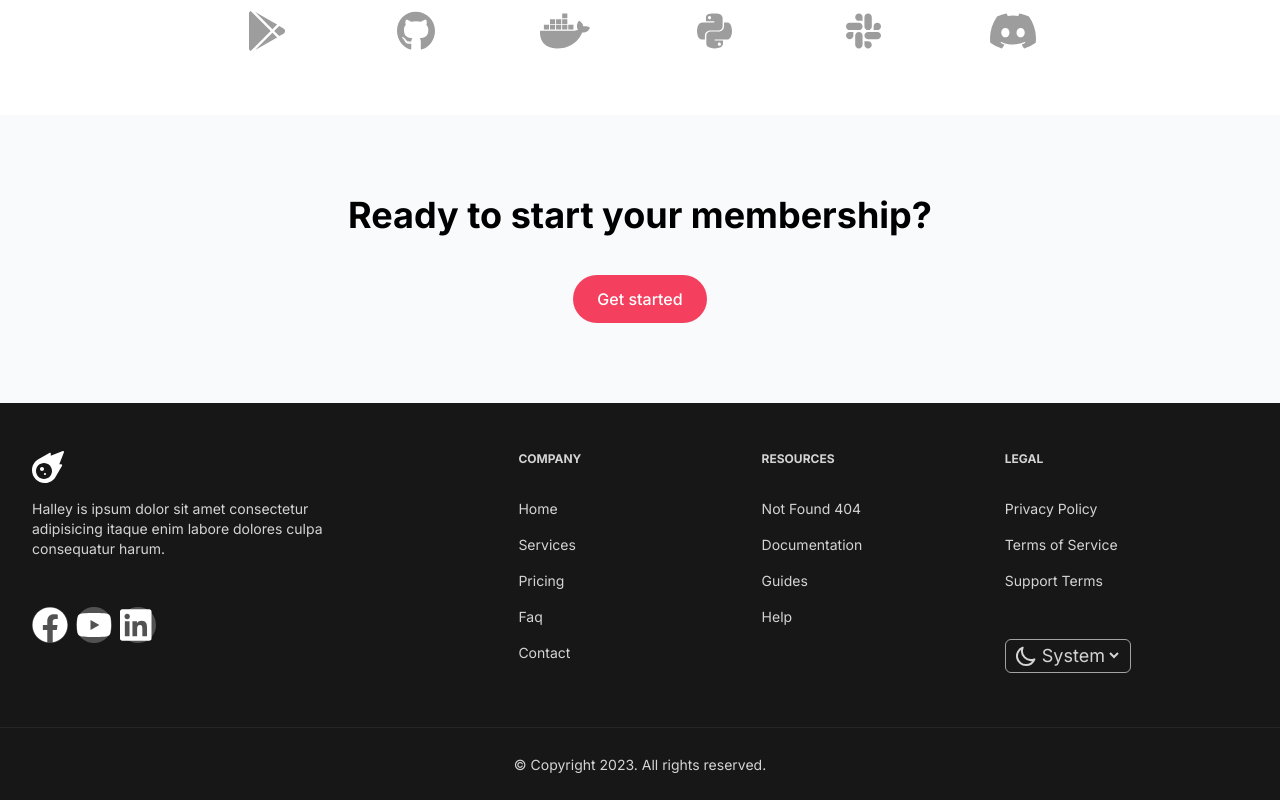
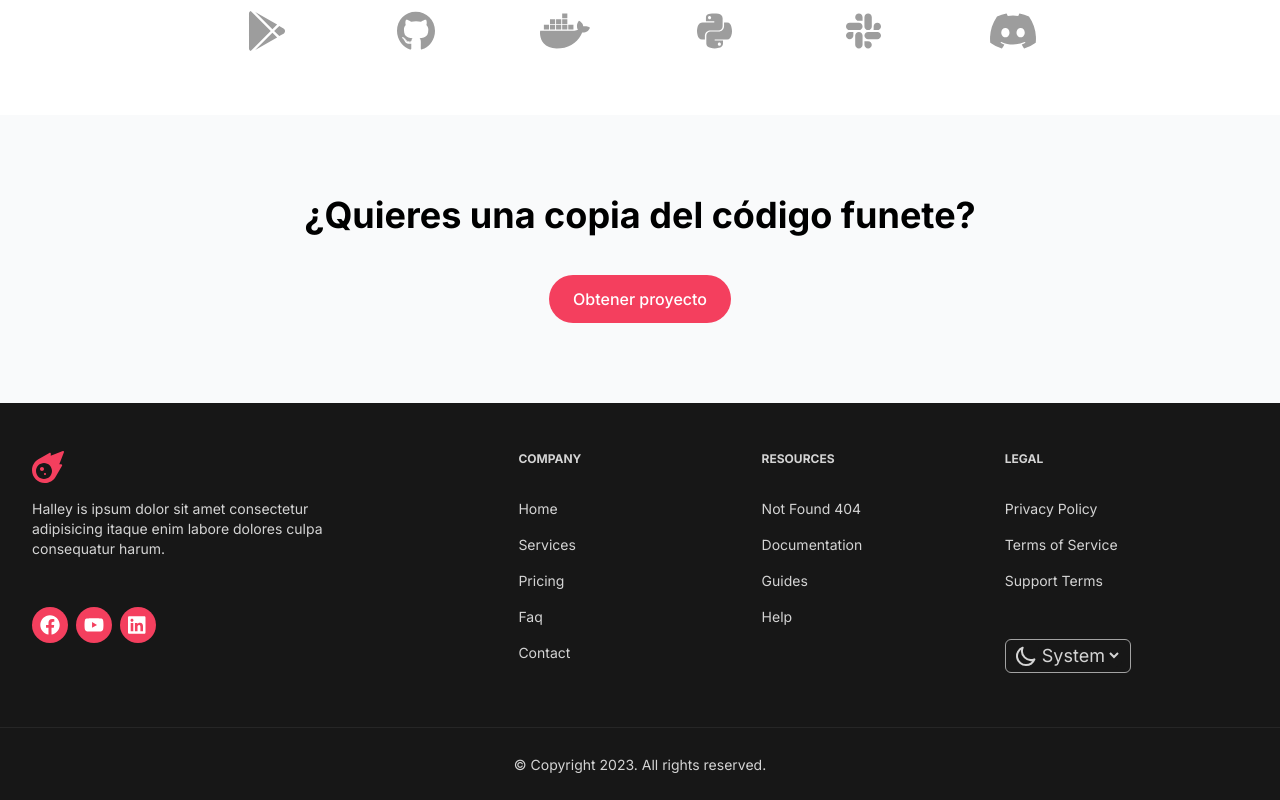
Before and after one commit to tomiidev/bambuy, a Next.js app: page / in a window 1280 px wide. Shown: the part 5553-6353 px from the top of the page. Built offline with nearby package versions, Linux system fonts and the light colour scheme; no server answers.

Commit message:
correccion de iconos footer y  button menu movile

```diff
--- a/src/components/Footer.tsx
+++ b/src/components/Footer.tsx
@@ -72,7 +72,7 @@ export default function Footer() {
           <Link href="/">
             <Image
               className="h-8 w-auto"
-              src="/images/logos/logo-white.svg"
+              src="/images/logos/logo-rose.svg"
               alt="Logo Your Company"
               width={150}
               height={150}
@@ -89,7 +89,7 @@ export default function Footer() {
           <div className="flex gap-2 pt-6 sm:pt-6 md:pt-6 lg:pt-12 max-w-[300px]">
             {social.map((red) => (
               <Link key={red.name} href={red.href} target="_blank">
-                <div className="w-9 h-9 text-white bg-neutral-600 hover:opacity-75 rounded-full flex items-center justify-center">
+                <div className="w-9 h-9 p-2 text-white bg-rose-500 hover:opacity-75 rounded-full flex items-center justify-center">
                   {red.icon}
                 </div>
               </Link>
--- a/src/components/Navbar.tsx
+++ b/src/components/Navbar.tsx
@@ -67,6 +67,7 @@ export default function Navbar() {
                   <Link
                     href="https://github.com/humberni/halley"
                     target="_blank"
+                    className="hidden sm:block"
                   >
                     <button className="bg-neutral-900 dark:bg-white text-white dark:text-neutral-900 px-4 p-2 text-base font-medium dark:hover:bg-rose-500 hover:bg-rose-500 hover:text-white dark:hover:text-white rounded-full">
                       GitHub Code
@@ -108,6 +109,11 @@ export default function Navbar() {
                   {item.name}
                 </Disclosure.Button>
               ))}
+              <Link href="https://github.com/humberni/halley" target="_blank">
+                <button className="mt-12 bg-rose-500 text-white px-4 p-3 font-medium rounded-full w-full">
+                  GitHub Code
+                </button>
+              </Link>
             </div>
           </Disclosure.Panel>
         </>
--- a/src/components/Prefooter.tsx
+++ b/src/components/Prefooter.tsx
@@ -2,20 +2,20 @@ import Link from "next/link";
 
 export default function Prefooter() {
   return (
-
     <div className="bg-gray-50 dark:bg-neutral-800">
       <div className="mx-auto max-w-7xl px-2 sm:px-6 lg:px-8 pt-20 pb-10">
-                <h1 className="text-4xl font-bold text-center">Ready to start your membership?</h1>
+        <h1 className="text-4xl font-bold text-center">
+          ¿Quieres una copia del código funete?
+        </h1>
       </div>
 
       <div className="text-center pb-20">
-                <Link href="#">
+        <Link href="https://github.com/humberni/halley" target="_blank">
           <button className="bg-rose-500 text-white rounded-full px-6 p-3 font-medium">
-                        Get started
+            Obtener proyecto
           </button>
         </Link>
       </div>
     </div>
-    )
-
-};
+  );
+}
```
Lines whose indentation alone changed are shown as unchanged.
